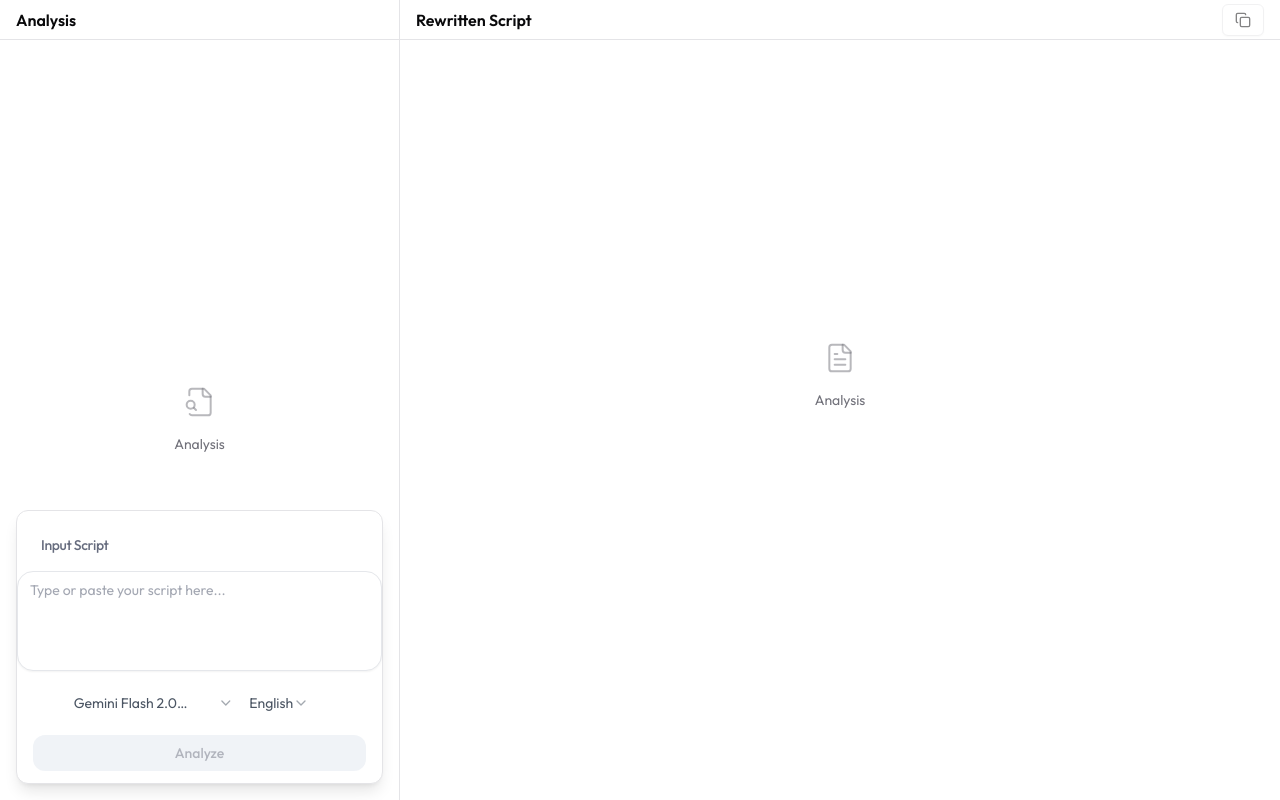
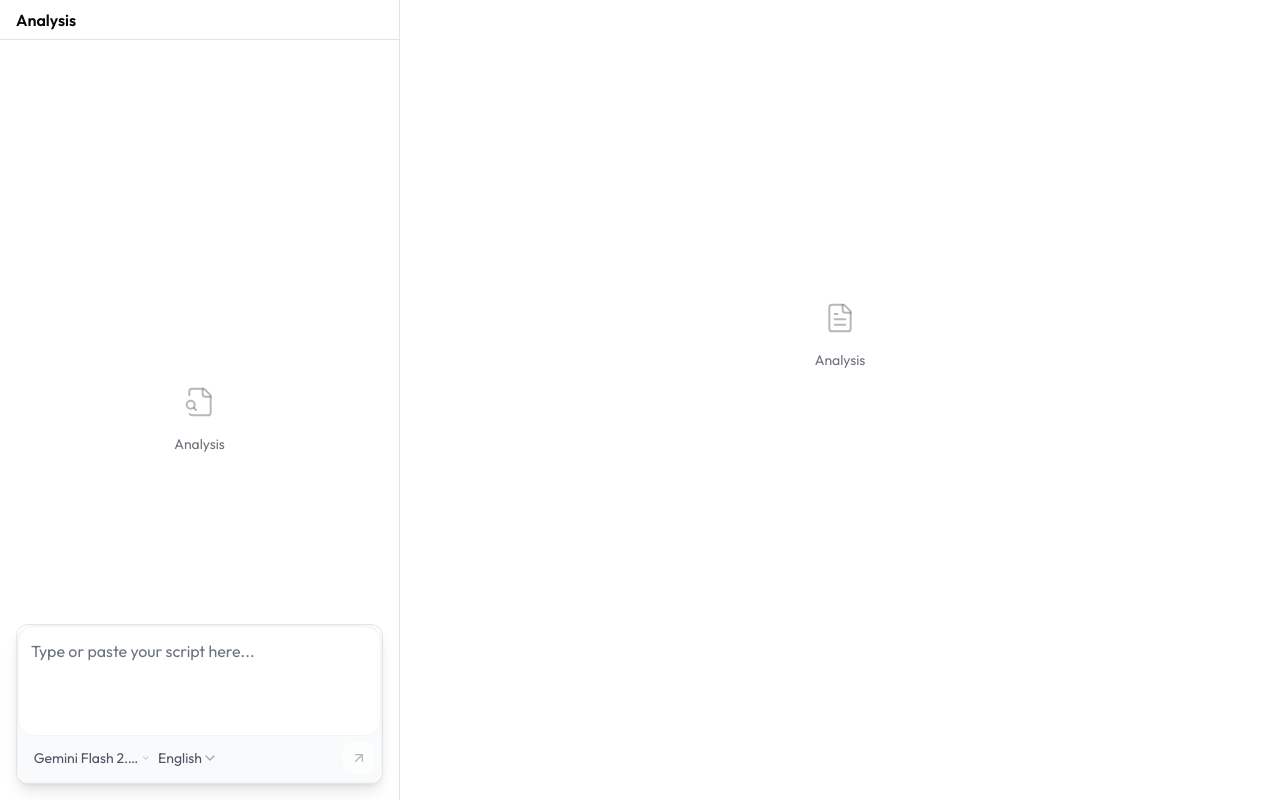
Before and after one commit to adshine/script-auditor, a Next.js app: page /analyze in a window 1280 px wide. Built offline with nearby package versions, Linux system fonts and the light colour scheme.

Commit message:
Add Shadcn UI library and integrate Toaster component; refactor ScriptInputCard and RewrittenScriptCard for improved UI and functionality

```diff
--- a/package.json
+++ b/package.json
@@ -49,6 +49,7 @@
     "eslint-config-next": "15.1.4",
     "netlify-cli": "^18.0.2",
     "postcss": "^8",
+    "shadcn-ui": "^0.9.4",
     "tailwindcss": "^3.4.1",
     "typescript": "^5"
   }
--- a/src/app/analyze/page.tsx
+++ b/src/app/analyze/page.tsx
@@ -1,7 +1,8 @@
 'use client';
 
 import { useState, useEffect } from 'react';
-import { toast } from 'sonner';
+import { Toaster } from '@/components/ui/toaster';
+import { Button } from '@/components/ui/button';
 import { RootLayout } from '@/components/layout/root-layout';
 import { ScriptInputCard } from '@/components/features/script-analysis/script-input-card';
 import { ScriptAnalysisCard } from '@/components/features/script-analysis/script-analysis-card';
@@ -11,41 +12,96 @@ import type { ScriptAnalysis } from '@/lib/api';
 import { FileSearch, FileText, Copy } from 'lucide-react';
 import { useLanguageStore } from '@/lib/stores/language-store';
 import { translations } from '@/lib/translations';
-import { Button } from '@/components/ui/button';
 import { Dialog, DialogContent, DialogHeader, DialogTitle } from '@/components/ui/dialog';
 import { useMediaQuery } from '@/hooks/use-media-query';
+import { useToast } from '@/hooks/use-toast';
 
 async function analyzeScriptAPI(script: string, model: string, language: string): Promise<ScriptAnalysis> {
+  const maxRetries = 3;
+  const baseDelay = 1000; // 1 second
+
+  // Validate script length before sending
+  if (script.length > 100000) {
+    throw new Error('Script is too long. Please reduce the length and try again.');
+  }
+
+  for (let attempt = 1; attempt <= maxRetries; attempt++) {
     try {
+      console.log(`Attempt ${attempt}: Sending request with model ${model} and language ${language}`);
+
       const response = await fetch('/api/analyze', {
         method: 'POST',
         headers: {
           'Content-Type': 'application/json',
         },
-      body: JSON.stringify({ script, model, language }),
+        body: JSON.stringify({
+          script: script.trim(),
+          model,
+          language
+        }),
       });
 
-    const data = await response.json();
+      let data;
+      try {
+        const textResponse = await response.text();
+        console.log(`Attempt ${attempt}: Raw response:`, textResponse);
+        data = JSON.parse(textResponse);
+      } catch (parseError) {
+        console.error(`Attempt ${attempt}: Failed to parse response:`, parseError);
+        if (attempt === maxRetries) {
+          throw new Error('Failed to parse API response. Please try again.');
+        }
+        await new Promise(resolve => setTimeout(resolve, baseDelay * Math.pow(2, attempt - 1)));
+        continue;
+      }
 
-    if (!response.ok) {
-      throw new Error(data.details || data.error || `Analysis failed: ${response.statusText}`);
+      // Check if the response has the expected structure
+      if (!response.ok || !data || typeof data !== 'object') {
+        console.error(`Attempt ${attempt}: Invalid response:`, {
+          status: response.status,
+          ok: response.ok,
+          data
+        });
+
+        if (attempt === maxRetries) {
+          throw new Error(data?.details || data?.error || `Analysis failed: ${response.statusText}`);
+        }
+
+        await new Promise(resolve => setTimeout(resolve, baseDelay * Math.pow(2, attempt - 1)));
+        continue;
       }
 
       // Validate the response structure
-    if (!data || typeof data !== 'object') {
-      throw new Error('Invalid API response structure: Response is not an object');
-    }
-
       const { analysis, rewrittenScript } = data;
       if (!analysis || !rewrittenScript) {
+        console.error(`Attempt ${attempt}: Missing required fields:`, {
+          hasAnalysis: !!analysis,
+          hasRewrittenScript: !!rewrittenScript,
+          data
+        });
+
+        if (attempt === maxRetries) {
           throw new Error('Invalid API response structure: Missing required fields');
         }
 
-    return data as ScriptAnalysis;
+        await new Promise(resolve => setTimeout(resolve, baseDelay * Math.pow(2, attempt - 1)));
+        continue;
+      }
+
+      console.log('Analysis completed successfully');
+      return data;
     } catch (error) {
-    console.error('Error analyzing script:', error);
+      console.error(`Attempt ${attempt} failed:`, error);
+
+      if (attempt === maxRetries) {
         throw error;
       }
+
+      await new Promise(resolve => setTimeout(resolve, baseDelay * Math.pow(2, attempt - 1)));
+    }
+  }
+
+  throw new Error('Failed to analyze script after all retries');
 }
 
 export default function AnalyzePage() {
@@ -58,6 +114,7 @@ export default function AnalyzePage() {
   const { language } = useLanguageStore();
   const t = translations[language].ui;
   const isMobile = useMediaQuery("(max-width: 768px)");
+  const { toast } = useToast();
 
   // Load stored analysis on mount
   useEffect(() => {
@@ -76,18 +133,58 @@ export default function AnalyzePage() {
 
   const handleAnalyze = async () => {
     if (!script.trim()) {
-      toast.error(t.analysis.title);
+      toast({
+        title: "Error",
+        description: t.input.placeholder,
+        variant: "destructive"
+      });
       return;
     }
 
     setLoading(true);
     try {
+      toast({
+        title: "Analyzing",
+        description: t.input.analyzing || 'Analyzing your script...',
+        variant: "default"
+      });
+
       const result = await analyzeScriptAPI(script, selectedModel, language);
       setAnalysis(result);
-      toast.success('Script analysis completed successfully');
+
+      toast({
+        title: "Success",
+        description: t.input.analysisComplete || 'Analysis completed successfully',
+        variant: "default"
+      });
     } catch (error) {
       console.error('Error analyzing script:', error);
-      toast.error(error instanceof Error ? error.message : 'Failed to analyze script. Please try again.');
+      const errorMessage = error instanceof Error ? error.message : t.input.analysisFailed || 'Failed to analyze script. Please try again.';
+
+      if (errorMessage.toLowerCase().includes('rate limit')) {
+        toast({
+          title: "Error",
+          description: (
+            <div className="flex flex-col gap-2">
+              <p>{t.input.rateLimitExceeded || 'Rate limit exceeded. Please wait a moment before trying again.'}</p>
+              <Button
+                variant="outline"
+                size="sm"
+                onClick={() => window.location.reload()}
+              >
+                {t.input.reload || 'Reload Page'}
+              </Button>
+            </div>
+          ),
+          variant: "destructive"
+        });
+      } else {
+        toast({
+          title: "Error",
+          description: errorMessage,
+          variant: "destructive"
+        });
+      }
     } finally {
       setLoading(false);
     }
@@ -99,12 +196,16 @@ export default function AnalyzePage() {
         const fullScript = `${analysis.rewrittenScript.introduction}\n\n${analysis.rewrittenScript.mainContent}\n\n${analysis.rewrittenScript.conclusion}\n\n${analysis.rewrittenScript.callToAction}`;
         await navigator.clipboard.writeText(fullScript);
 
-        toast(t.rewrittenScript.copied, {
-          description: t.rewrittenScript.copyAll
+        toast({
+          title: "Copied successfully!",
+          description: "Rewritten script has been copied to clipboard",
+          variant: "default"
         });
       } catch (error) {
-        toast.error(t.rewrittenScript.copyError, {
-          description: t.rewrittenScript.copyError
+        toast({
+          title: t.rewrittenScript.copyError,
+          description: t.rewrittenScript.copyError,
+          variant: "destructive"
         });
       }
     }
@@ -138,11 +239,8 @@ export default function AnalyzePage() {
 
         {/* Rewritten Script - Full Width on Mobile */}
         <div className="flex-1 overflow-auto pb-32">
-          <div className="sticky top-0 bg-background z-10">
-            <div className="flex h-10 items-center justify-between px-4 border-b">
-              <h2 className="text-l font-semibold">{t.rewrittenScript.title}</h2>
-              <div className="flex items-center gap-2">
           {isMobile && (
+            <div className="sticky top-0 bg-background z-10 px-4 py-2">
               <Button
                 variant="outline"
                 size="sm"
@@ -150,19 +248,8 @@ export default function AnalyzePage() {
               >
                 View Analysis
               </Button>
+            </div>
           )}
-                <Button
-                  variant="outline"
-                  size="sm"
-                  onClick={handleCopy}
-                  className="px-3"
-                  disabled={!analysis}
-                >
-                  <Copy className="h-4 w-4" />
-                </Button>
-              </div>
-            </div>
-          </div>
           {analysis ? (
             <RewrittenScriptCard rewrittenScript={analysis.rewrittenScript} />
           ) : (
--- a/src/app/layout.tsx
+++ b/src/app/layout.tsx
@@ -1,5 +1,6 @@
 import type { Metadata } from "next";
 import { Inter, Outfit, Nunito } from "next/font/google";
+import { Toaster } from "@/components/ui/toaster";
 import "./globals.css";
 
 const inter = Inter({ subsets: ["latin"] });
@@ -20,6 +21,7 @@ export default function RootLayout({
     <html lang="en">
       <body className={outfit.className} style={{ margin: 0, padding: 0, height: '100vh', width: '100vw', display: 'flex', flexDirection: 'column', alignItems: 'center', justifyContent: 'center' }}>
         {children}
+        <Toaster />
       </body>
     </html>
   );
--- a/src/components/features/script-analysis/model-selector.tsx
+++ b/src/components/features/script-analysis/model-selector.tsx
@@ -24,8 +24,8 @@ export function ModelSelector({
 
   return (
     <Select value={selectedModel} onValueChange={onModelChange}>
-      <SelectTrigger className="w-[240px] text-sm bg-transparent hover:bg-transparent focus:ring-0 focus:ring-offset-0 border-none text-gray-600 !p-0 !justify-start [&>svg]:h-4 [&>svg]:w-4 [&>svg]:opacity-50">
-        <SelectValue placeholder="Select model" className="m-0">
+      <SelectTrigger className="w-[120px] text-sm bg-transparent hover:bg-transparent focus:ring-0 focus:ring-offset-0 border-none text-gray-600 !p-0 !justify-start [&>svg]:h-4 [&>svg]:w-4 [&>svg]:opacity-50">
+        <SelectValue placeholder="Select model" className="m-0 truncate">
           {selectedModelName}
         </SelectValue>
       </SelectTrigger>
--- a/src/components/features/script-analysis/rewritten-script-card.tsx
+++ b/src/components/features/script-analysis/rewritten-script-card.tsx
@@ -3,12 +3,12 @@ import { Button } from '@/components/ui/button';
 import { useLanguageStore } from '@/lib/stores/language-store';
 import { translations } from '@/lib/translations';
 import { Copy, Check, FileText } from 'lucide-react';
-import { toast } from 'sonner';
 import { SideTab } from '@/components/ui/side-tab';
 import { cn } from '@/lib/utils';
 import { Badge } from '@/components/ui/badge';
 import type { ScriptAnalysis } from '@/lib/api';
 import { useToast } from "@/hooks/use-toast";
+import { ToastAction } from "@/components/ui/toast";
 
 interface RewrittenScriptCardProps {
   rewrittenScript?: {
@@ -55,14 +55,22 @@ export function RewrittenScriptCard({ rewrittenScript }: RewrittenScriptCardProp
       await navigator.clipboard.writeText(fullScript);
 
       toast({
-        title: t.copied,
-        description: t.copyAll
+        title: "Copied successfully",
+        description: "The script has been copied to your clipboard",
+        action: (
+          <ToastAction altText="Close">Close</ToastAction>
+        ),
       });
+      setCopied(true);
+      setTimeout(() => setCopied(false), 2000);
     } catch (error) {
       toast({
-        title: t.copyError,
-        description: t.copyError,
-        variant: "destructive"
+        variant: "destructive",
+        title: "Failed to copy",
+        description: "Please try copying the script again.",
+        action: (
+          <ToastAction altText="Try again" onClick={handleCopy}>Try again</ToastAction>
+        ),
       });
     }
   };
@@ -107,8 +115,20 @@ export function RewrittenScriptCard({ rewrittenScript }: RewrittenScriptCardProp
 
   return (
     <div className="relative p-0">
+      <div className="flex h-10 items-center justify-between px-4 border-b">
+        <h2 className="text-l font-semibold">Rewritten Script</h2>
+        <Button
+          variant="ghost"
+          size="sm"
+          onClick={handleCopy}
+          className="gap-2"
+        >
+          <Copy className="h-4 w-4" />
+          <span>Copy All</span>
+        </Button>
+      </div>
       {rewrittenScript ? (
-        <div className="flex gap-6 pt-4">
+        <div className="flex gap-6">
           {/* Navigation Sidebar - Desktop Only */}
           <div className="w-56 flex-shrink-0 hidden lg:block px-4">
             <div className="sticky top-24 space-y-1 pr-2">
@@ -164,7 +184,7 @@ export function RewrittenScriptCard({ rewrittenScript }: RewrittenScriptCardProp
         <div className="h-full flex flex-col items-center justify-start pt-20 p-8 text-center text-muted-foreground text-sm space-y-4">
           <FileText className="h-8 w-8 text-muted-foreground/50 stroke-[1.5]" />
           <div className="space-y-1">
-            <p>{t.title}</p>
+            <p>Analysis</p>
           </div>
         </div>
       )}
@@ -172,35 +192,15 @@ export function RewrittenScriptCard({ rewrittenScript }: RewrittenScriptCardProp
   );
 }
 
-export function ScriptAnalysisCard({ analysis, onCopy }: ScriptAnalysisCardProps) {
+export function ScriptAnalysisCard({ analysis }: ScriptAnalysisCardProps) {
   const { language } = useLanguageStore();
   const t = translations[language].ui.analysis;
-  const rewrittenT = translations[language].ui.rewrittenScript;
-  const { toast } = useToast();
-
-  const handleCopy = () => {
-    if (onCopy) {
-      onCopy();
-      toast({
-        title: t.title,
-        description: rewrittenT.copied
-      });
-    }
-  };
 
   return (
     <div>
       <div className="sticky top-0 bg-background z-10">
         <div className="flex items-center justify-between py-3 px-4">
           <h2 className="text-l font-semibold">{t.title}</h2>
-          <Button
-            variant="outline"
-            size="sm"
-            onClick={handleCopy}
-            className="px-3"
-          >
-            <Copy className="h-4 w-4" />
-          </Button>
         </div>
         <hr className="border-t" />
       </div>
--- a/src/components/features/script-analysis/script-input-card.tsx
+++ b/src/components/features/script-analysis/script-input-card.tsx
@@ -1,7 +1,6 @@
 import { ArrowPathIcon } from '@heroicons/react/24/outline';
+import { ArrowUpRight } from 'lucide-react';
 import { Button } from '@/components/ui/button';
-import { Card, CardHeader, CardTitle, CardContent } from '@/components/ui/card';
-import { Textarea } from '@/components/ui/textarea';
 import { ModelSelector } from './model-selector';
 import { LanguageSelector } from './language-selector';
 import { useLanguageStore } from '@/lib/stores/language-store';
@@ -28,19 +27,16 @@ export function ScriptInputCard({
   const t = translations[language].ui.input;
 
   return (
-    <Card className="shadow-none border-none bg-white rounded-2xl">
-      <CardHeader className="pb-4">
-        <CardTitle className="text-sm font-medium text-[#666C7E]">{t.title}</CardTitle>
-      </CardHeader>
-      <CardContent className="p-0">
-        <Textarea
+    <div className="w-full bg-white rounded-2xl shadow-none border border-gray-100 overflow-hidden">
+      <textarea
         value={script}
         onChange={(e) => onScriptChange(e.target.value)}
         placeholder={t.placeholder}
-          className="min-h-[100px] resize-none rounded-2xl bg-white border border-[#E5E7EB] text-[#666C7E] placeholder:text-[#666C7E]/60 focus-visible:ring-1 focus-visible:ring-[#E5E7EB] focus-visible:border-[#E5E7EB]"
+        className="w-full max-h-[200px] p-3 pb-12 text-base rounded-2xl bg-white border border-gray-100 resize-none focus:outline-none placeholder:text-gray-500"
       />
-        <div className="flex flex-col gap-3 px-4 py-3">
-          <div className="flex items-center gap-4">
+
+      <div className="w-full bg-gray-50 px-[12px] py-[4px] pr-[6px] flex items-between justify-between gap-4 -mt-5 pt-4 items-center">
+        <div className="flex gap-2">
           <ModelSelector
             selectedModel={selectedModel}
             onModelChange={onModelChange}
@@ -50,19 +46,19 @@ export function ScriptInputCard({
             onLanguageChange={setLanguage}
           />
         </div>
+
         <Button
           onClick={onAnalyze}
           disabled={loading || !script.trim()}
-            className="bg-[#E2E8F0] hover:bg-[#CBD5E1] text-[#666C7E] text-sm font-medium rounded-xl w-full transition-colors"
-            variant="ghost"
+          className="bg-green-200 hover:bg-green-300 text-green-800 px-2 rounded-lg disabled:text-gray-500 disabled:border-gray-300 disabled:bg-white disabled:hover:border-gray-300 disabled:cursor-not-allowed disabled:shadow-none shadow-none h-8 w-8"
         >
-            {loading && (
-              <ArrowPathIcon className="mr-4 h-4 w-4 animate-spin" />
+          {loading ? (
+            <ArrowPathIcon className="h-4 w-4 animate-spin" />
+          ) : (
+            <ArrowUpRight className="h-4 w-4" />
           )}
-            {t.analyze}
         </Button>
       </div>
-      </CardContent>
-    </Card>
+    </div>
   );
 }
```
Also changed, not shown: 1 other file (tests, documents, lock files or other folders). Lines whose indentation alone changed are shown as unchanged.
